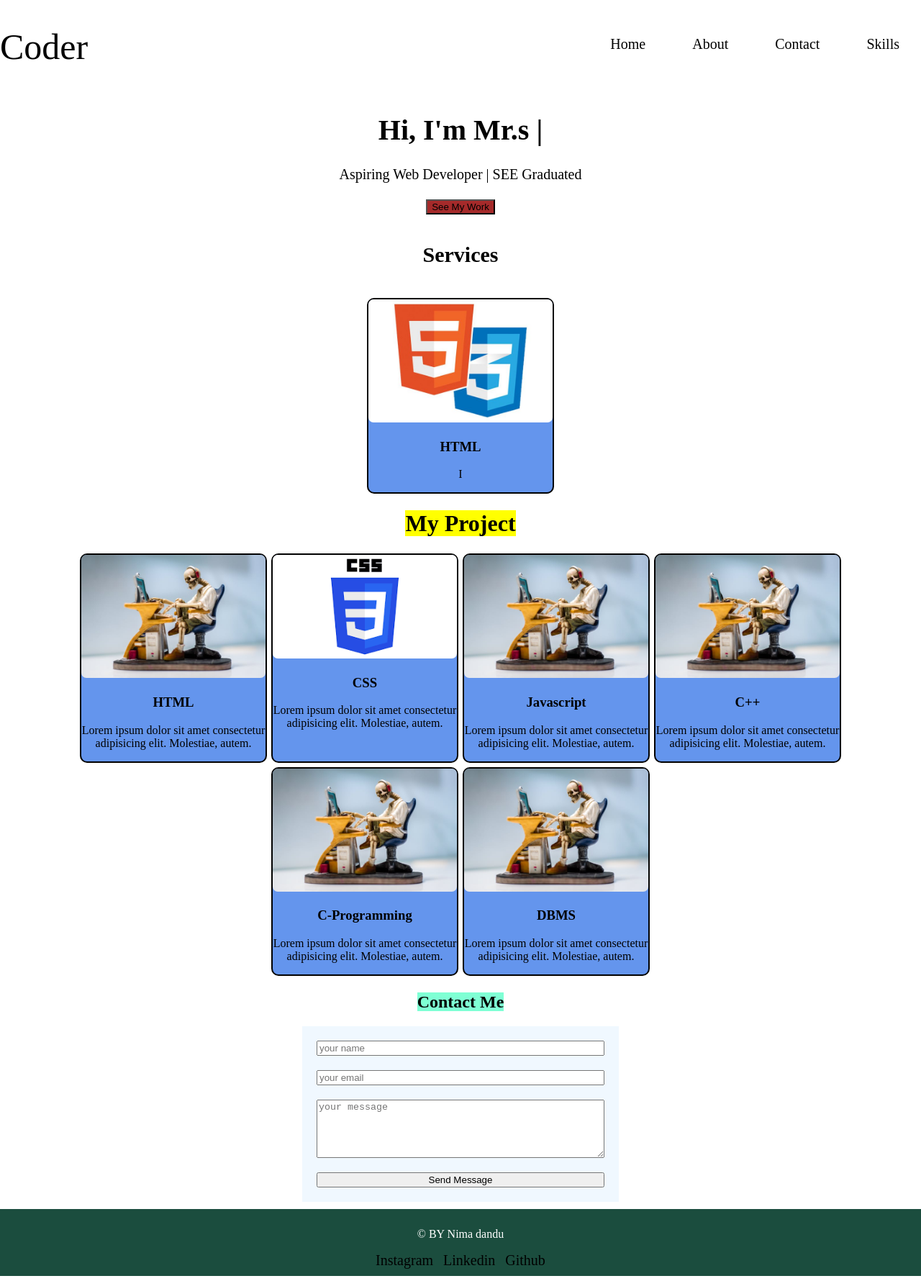
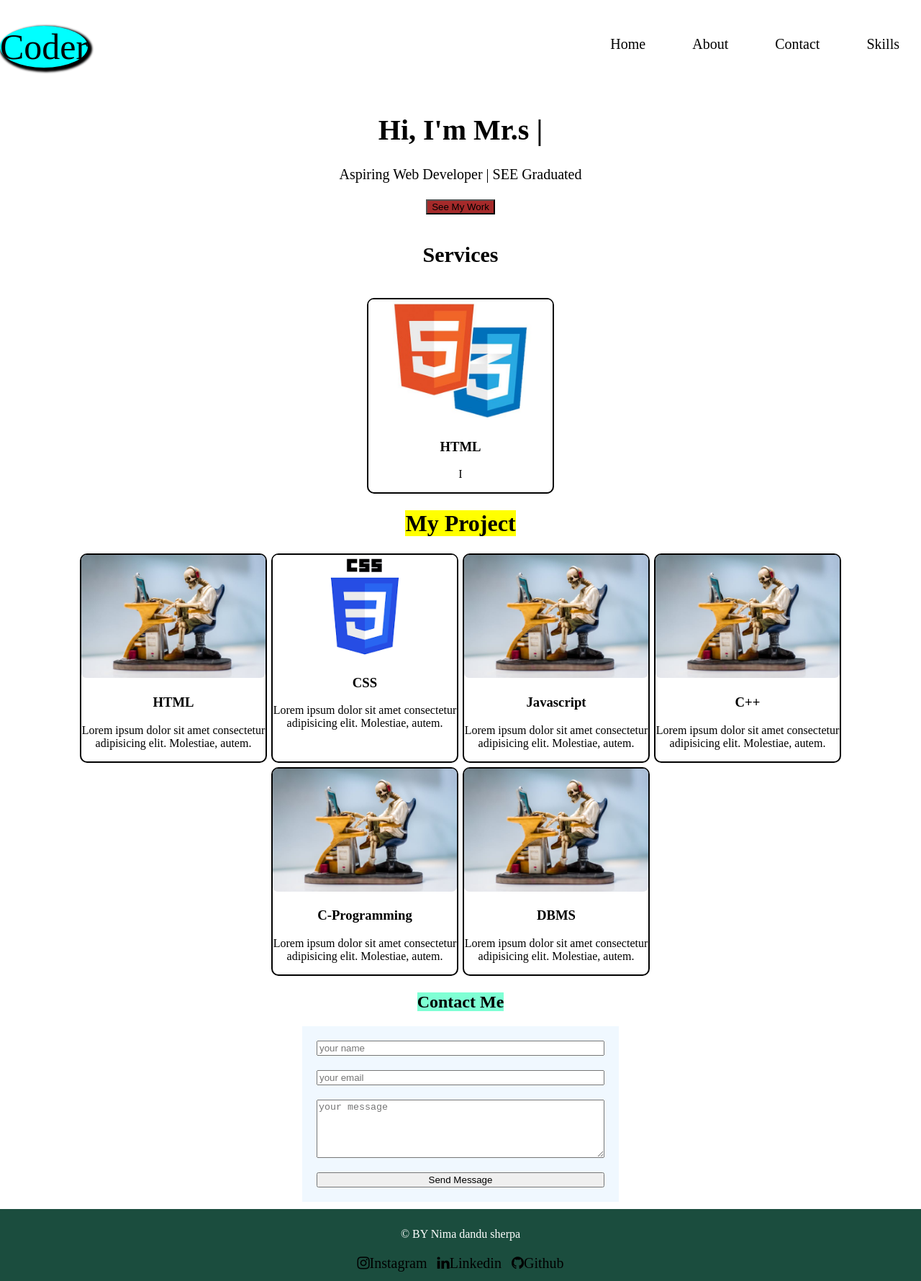
Before and after one commit to Nimadandu/portfolio, a plain HTML site: page index.html in a window 1280 px wide. Shown: the whole page at 72% size. Drawn offline with Linux system fonts and the light colour scheme.

```diff
--- a/index.html
+++ b/index.html
@@ -5,10 +5,11 @@
     <meta name="viewport" content="width=device-width, initial-scale=1.0">
     <title>Dandu</title>
     <link rel="stylesheet" href="./style.css">
+    <link rel="stylesheet" href="https://cdnjs.cloudflare.com/ajax/libs/font-awesome/4.7.0/css/font-awesome.min.css">
 </head>
 <body>
     <nav class="navbar">
-        <div class="logo">Coder</div>
+        <div class="logo"> Coder</div>
         <!-- <div > -->
             <ul class="links" id="navlinks">
                 <li><a href="./index.html">Home</a></li>
@@ -26,7 +27,7 @@
 
     <div class="aboutdiv">
         <h1 id="typed-text"></h1>
-        <p>Aspiring Web Developer | SEE Graduated</p>
+        <p id="paratext">Aspiring Web Developer | SEE Graduated</p>
         <button class="btdiv"><a href="#cardlay">See My Work</a></button>
 
     </div>
@@ -89,12 +90,13 @@
         <!-- <input type="text" name="" id="" placeholder="your message"> -->
         <button type="" class="bottombox">Send Message</button>
        </form>
+
     </div>
     <footer class="footer ">
-        <p>&copy BY Nima dandu</p>
-        <a href="#">Instagram</a>
-        <a href="#">Linkedin</a>
-         <a href="3">Github</a>
+        <p>&copy BY Nima dandu sherpa</p>
+        <a href="#" class="fa fa-instagram">Instagram</a>
+        <a href="#" class="fa fa-linkedin">Linkedin</a>
+         <a href="3" class="fa fa-github">Github</a>
     </footer>
     <script src="./script.js"></script>
 </body>
--- a/style.css
+++ b/style.css
@@ -1,6 +1,12 @@
 body{
     padding: 0px;
     margin: 0px;
+}
+.logo{
+    color: black;
+    background-color: aqua;
+    border-radius: 50%;
+    box-shadow: 3px 3px 3px 3px black;
 }
 .navbar{
     display: flex;
@@ -59,7 +65,6 @@ padding: 30px;
 }
 .btdiv:hover{
     background-color:aquamarine;
-    transition: 1s;
 
 }
 .hamburger{
@@ -112,7 +117,7 @@ justify-content: center;
  }
  .card{
     border-radius: 10px;
-background-color:cornflowerblue;
+/* background-color:cornflowerblue; */
     margin: 3px;
     width: 20%;
     border: 2px solid black;
```
Also changed, not shown: script.js (line endings or trailing spaces).
